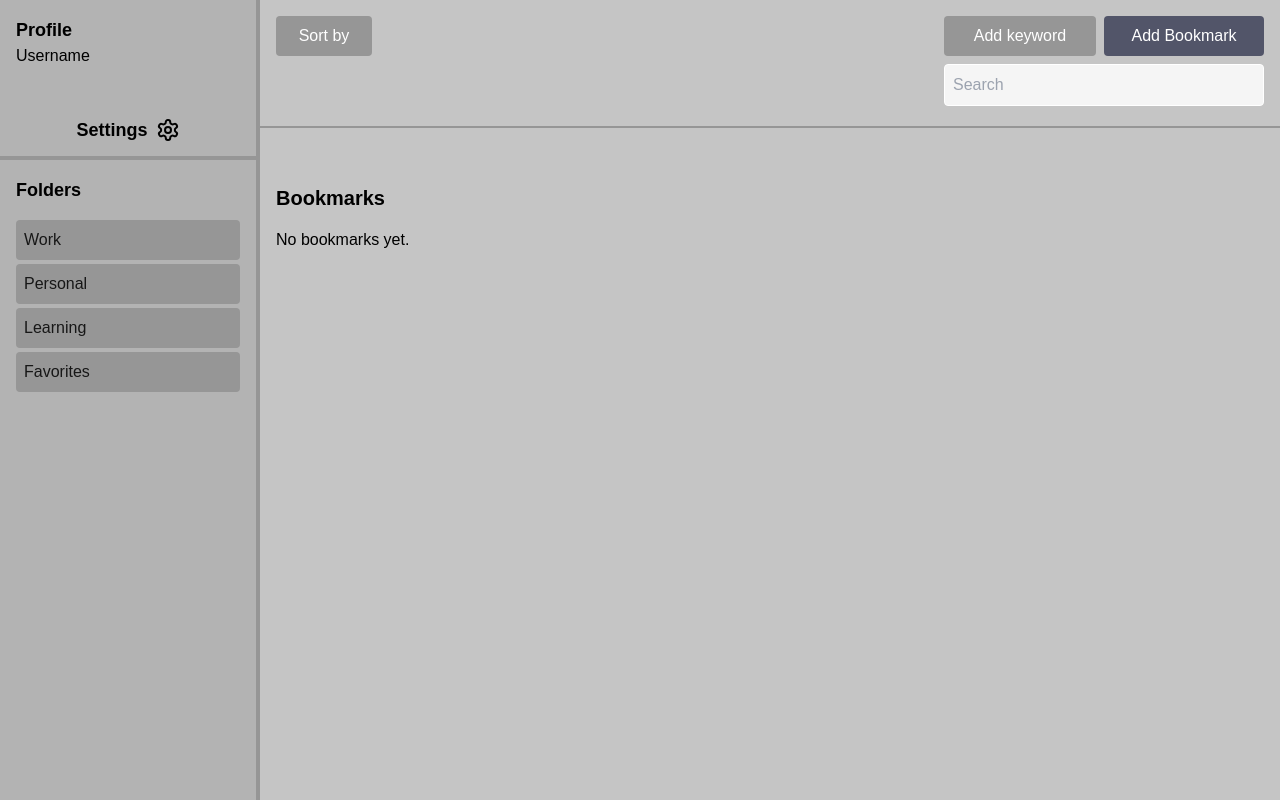
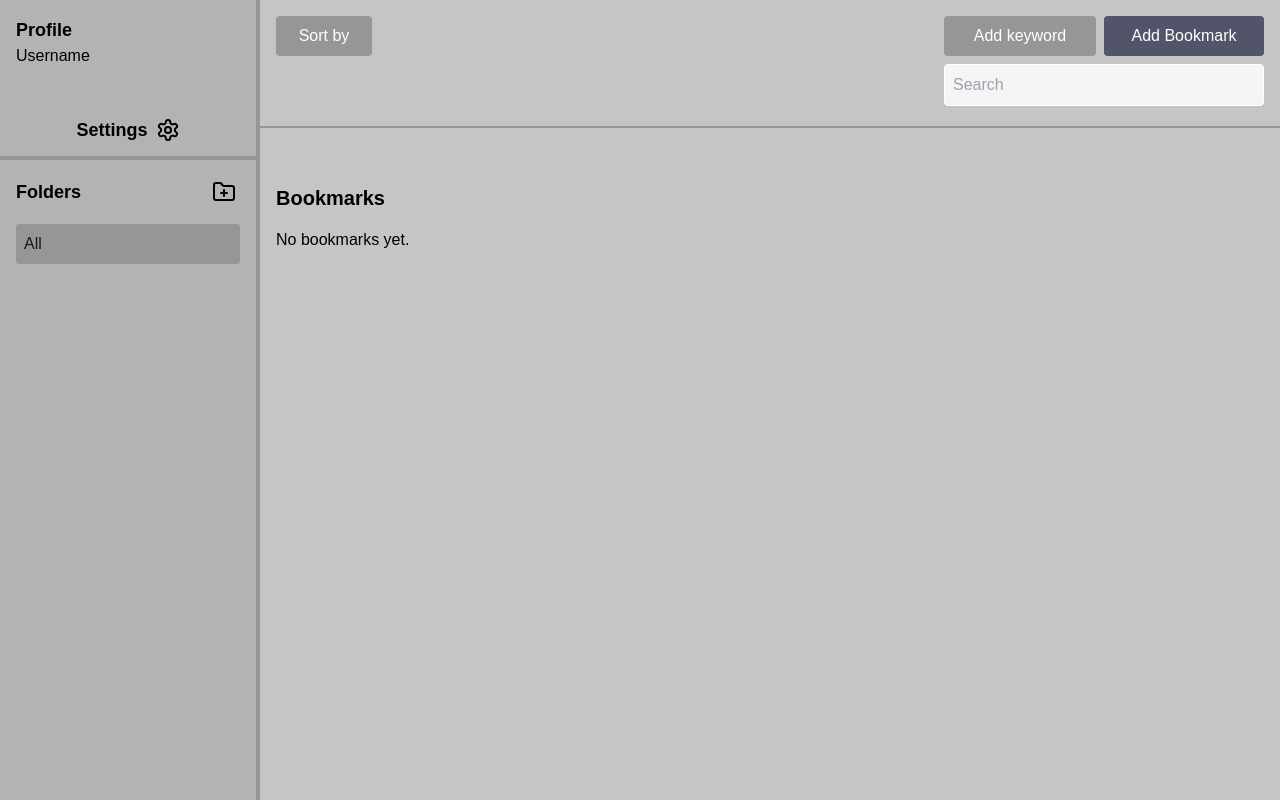
Before and after one commit to ElevenTimes/bookmark-manager, a Next.js app in the folder bookmark-manager/: page / in a window 1280 px wide. Built offline with nearby package versions, Linux system fonts and the light colour scheme.

Commit message:
v 0.09 added somewhat working folders functionality

```diff
--- a/bookmark-manager/src/components/Bookmark.tsx
+++ b/bookmark-manager/src/components/Bookmark.tsx
@@ -2,6 +2,7 @@
 
 import { useState } from "react";
 import { KeywordType } from "./Keyword";
+import { FolderType } from "./Folder";
 
 
 export type BookmarkType = {
@@ -10,6 +11,7 @@ export type BookmarkType = {
   description: string;
   date: string;
   keywords: KeywordType[];
+  folderIds: string[];
 };
 
 type BookmarkProps = BookmarkType & {
@@ -17,19 +19,13 @@ type BookmarkProps = BookmarkType & {
   onAddKeyword: (id: string, keyword: string) => void;
 };
 
-const Bookmark = ({ id, link, description, keywords, onDelete, onAddKeyword }: BookmarkProps) => {
+const Bookmark = ({ id, link, description, keywords, folderIds, onDelete, onAddKeyword }: BookmarkProps) => {
   const [showMenu, setShowMenu] = useState(false);
   const [newKeyword, setNewKeyword] = useState("");
 
   function handleRightClick(e: React.MouseEvent) {
     e.preventDefault();
     setShowMenu(!showMenu);
-  }
-
-  function handleAddKeyword() {
-    if (!newKeyword.trim()) return;
-    onAddKeyword(id, newKeyword.trim()); // Call parent function to update state
-    setNewKeyword(""); // Clear input field
   }
 
   return (
--- a/bookmark-manager/src/components/BookmarkList.tsx
+++ b/bookmark-manager/src/components/BookmarkList.tsx
@@ -4,7 +4,7 @@ import Bookmark from "./Bookmark";
 import { KeywordType } from "./Keyword"
 
 type BookmarkListProps = {
-  bookmarks: { id: string; link: string; description: string; date: string; keywords: KeywordType[] }[];
+  bookmarks: { id: string; link: string; description: string; date: string; keywords: KeywordType[]; folderIds: string[] }[];
   onDeleteBookmark: (id: string) => void;
   onAddKeyword: (id: string, keyword: string) => void; // <-- Add this line
 };
--- /dev/null
+++ b/bookmark-manager/src/components/Folder.tsx
@@ -0,0 +1,84 @@
+import { useState, useRef } from "react";
+
+export type FolderType = {
+  id: string;
+  name: string;
+};
+
+type FolderProps = FolderType & {
+  onDelete: (id: string) => void;
+  onRename: (id: string, newName: string) => void;
+  onSelect: (id: string) => void; // <-- Added
+};
+
+const Folder = ({ id, name, onDelete, onRename, onSelect }: FolderProps) => {
+  const [isRenaming, setIsRenaming] = useState(false);
+  const [newName, setNewName] = useState(name);
+  const [showMenu, setShowMenu] = useState(false);
+  const inputRef = useRef<HTMLInputElement>(null);
+
+  // Activate rename mode on double-click
+  function startRenaming() {
+    setIsRenaming(true);
+    setNewName(name);
+    setTimeout(() => inputRef.current?.focus(), 10);
+  }
+
+  // Finish renaming when Enter is pressed or input loses focus
+  function finishRenaming() {
+    if (newName.trim() && newName !== name) {
+      onRename(id, newName.trim());
+    }
+    setIsRenaming(false);
+  }
+
+  // Handle right-click to show menu
+  function handleRightClick(e: React.MouseEvent) {
+    e.preventDefault();
+    setShowMenu(true);
+  }
+
+  // Hide menu if clicking outside
+  function handleClickOutside() {
+    setShowMenu(false);
+  }
+
+  return (
+    <div className="relative" onClick={handleClickOutside}>
+      {isRenaming ? (
+        <input
+          ref={inputRef}
+          type="text"
+          value={newName}
+          onChange={(e) => setNewName(e.target.value)}
+          onKeyDown={(e) => e.key === "Enter" && finishRenaming()}
+          onBlur={finishRenaming}
+          className="w-full p-2 bg-[var(--background)] border border-[var(--border)] rounded mb-2"
+        />
+      ) : (
+        <button
+          onContextMenu={handleRightClick}
+          onDoubleClick={startRenaming}
+          onClick={() => onSelect(id)} // <-- Call chooseFolder
+          className="w-full text-left p-2 bg-[var(--primary)] text-[var(--secondary-foreground)] rounded hover:bg-[var(--border)] mb-2"
+        >
+          {name}
+        </button>
+      )}
+
+      {/* Context menu */}
+      {showMenu && id != "all" && (
+        <div className="absolute top-8 right-0 bg-[var(--primary)] shadow-md rounded-md p-2 z-10">
+          <button
+            onClick={() => onDelete(id)}
+            className="text-[var(--secondary-foreground)]"
+          >
+            Delete
+          </button>
+        </div>
+      )}
+    </div>
+  );
+};
+
+export default Folder;
--- a/bookmark-manager/src/components/MainLayout.tsx
+++ b/bookmark-manager/src/components/MainLayout.tsx
@@ -6,16 +6,19 @@ import Navigation from "./Navigation";
 import BookmarkList from "./BookmarkList";
 import ActionPanel from "./ActionPanel";
 import { KeywordType, createKeyword} from "./Keyword";
+import Folder from "./Folder";
 import { search } from "./functions/Search";
 import { v4 as uuidv4 } from "uuid";
 
 export default function MainLayout() {
   const [navWidth, setNavWidth] = useState(20); // in percentage, default 20%
   const isResizing = useRef(false);
-  const [bookmarks, setBookmarks] = useState<{ id: string; link: string; description: string; date: string; keywords: KeywordType[] }[]>([]);
+  const [bookmarks, setBookmarks] = useState<{ id: string; link: string; description: string; date: string; keywords: KeywordType[], folderIds: string[] }[]>([]);
   const [searchQuery, setSearchQuery] = useState("");
 
   const [keywords, setKeywords] = useState<KeywordType[]>([]);
+
+  const [currentFolderId, setCurrentFolderId] = useState("all");
 
   // Mouse event handlers for resizing
   const handleMouseDown = () => (isResizing.current = true);
@@ -23,7 +26,7 @@ export default function MainLayout() {
     if (!isResizing.current) return;
     const newWidth = (e.clientX / window.innerWidth) * 100;
     if (newWidth < 50) setNavWidth(newWidth);
-    if (newWidth < 2) setNavWidth(0);
+    if (newWidth < 5) setNavWidth(0);
   };
   const handleMouseUp = () => (isResizing.current = false);
 
@@ -41,6 +44,7 @@ export default function MainLayout() {
       description: description || "No description",
       date: new Date().toISOString(),
       keywords: keywords, // ✅ Store the selected keywords here
+      folderIds: ["All"],
     };
     setBookmarks((prev) => [...prev, newBookmark]);
   };
@@ -70,7 +74,12 @@ export default function MainLayout() {
     }
   };
 
-  const filteredBookmarks = search(bookmarks, searchQuery);
+  // Filter bookmarks based on current folder + search query
+  const filteredBookmarks = search(
+    bookmarks.filter((b) => b.folderIds.includes(currentFolderId)), // <-- Added filtering
+    searchQuery
+  );
+
 
   return (
 
@@ -81,7 +90,7 @@ export default function MainLayout() {
         style={{ width: `${navWidth}%` }}
       >
         <Registration />
-        <Navigation />
+        <Navigation chooseFolder={setCurrentFolderId} />
       </div>
 
 
--- a/bookmark-manager/src/components/Navigation.tsx
+++ b/bookmark-manager/src/components/Navigation.tsx
@@ -1,22 +1,96 @@
-"use client"; // if you plan to add interactivity later (like clicking on folders)
+"use client";
 
-import React from "react";
+import React, { useState, useRef } from "react";
+import { FolderPlus } from "lucide-react";
+import { v4 as uuidv4 } from "uuid";
+import Folder from "./Folder";
 
-export default function Navigation() {
-  // Example static folders for now (you can later make this dynamic)
-  const folders = ["Work", "Personal", "Learning", "Favorites"];
+export default function Navigation({ chooseFolder }: { chooseFolder: (id: string) => void }) {
+  const [folders, setFolders] = useState<{ id: string; name: string }[]>([
+    { id: "all", name: "All" }, // Default "All" folder
+  ]);
+
+  const [newFolderName, setNewFolderName] = useState("");
+  const [creatingFolder, setCreatingFolder] = useState(false);
+  const inputRef = useRef<HTMLInputElement>(null);
+
+  const handleChooseFolder = (id: string) => {
+    chooseFolder(id);
+  };
+
+  // Handle adding a new folder
+  function handleAddFolder() {
+    setCreatingFolder(true);
+    setNewFolderName("");
+    setTimeout(() => inputRef.current?.focus(), 10); // Auto-focus input
+  }
+
+  // Save folder when Enter is pressed
+  function handleSaveFolder() {
+    if (newFolderName.trim()) {
+      setFolders([
+        ...folders,
+        { id: uuidv4(), name: newFolderName.trim() },
+      ]);
+    }
+    setCreatingFolder(false); // Close input field
+  }
+
+  // Handle input blur (clicking outside)
+  function handleBlur() {
+    setCreatingFolder(false);
+  }
+
+  // Delete Folder
+  function handleDeleteFolder(id: string) {
+    setFolders(folders.filter(folder => folder.id !== id));
+  }
+
+  // Rename Folder
+  function handleRenameFolder(id: string, newName: string) {
+    setFolders(folders.map(folder =>
+      folder.id === id ? { ...folder, name: newName } : folder
+    ));
+  }
 
   return (
     <div className="space-y-2 p-4">
-      <h2 className="text-lg font-bold mb-4">Folders</h2>
+      {/* Title & Add Folder Button */}
+      <div className="flex items-center justify-between mb-4">
+        <h2 className="text-lg font-bold">Folders</h2>
+        <button onClick={handleAddFolder} className="p-1">
+          <FolderPlus size={24} className="text-[var(--foreground)]" />
+        </button>
+      </div>
+
+      {/* Folder List */}
       <ul className="space-y-1">
-        {folders.map((folder, index) => (
-          <li key={index}>
-            <button className="w-full text-left p-2 bg-[var(--primary)] text-[var(--secondary-foreground)] rounded hover:bg-[var(--border)]">
-                {folder}
-            </button>
+        {folders.map((folder) => (
+          <li key={folder.id}>
+            <Folder
+              id={folder.id}
+              name={folder.name}
+              onDelete={handleDeleteFolder}
+              onRename={handleRenameFolder}
+              onSelect={handleChooseFolder}
+            />
           </li>
         ))}
+
+        {/* Input Field for Creating Folder */}
+        {creatingFolder && (
+          <li>
+            <input
+              ref={inputRef}
+              type="text"
+              className="w-full p-2 bg-[var(--background)] border border-[var(--border)] rounded"
+              value={newFolderName}
+              onChange={(e) => setNewFolderName(e.target.value)}
+              onKeyDown={(e) => e.key === "Enter" && handleSaveFolder()}
+              onBlur={handleBlur} // Disappear if clicking outside
+            />
+          </li>
+        )}
       </ul>
     </div>
   );
```
